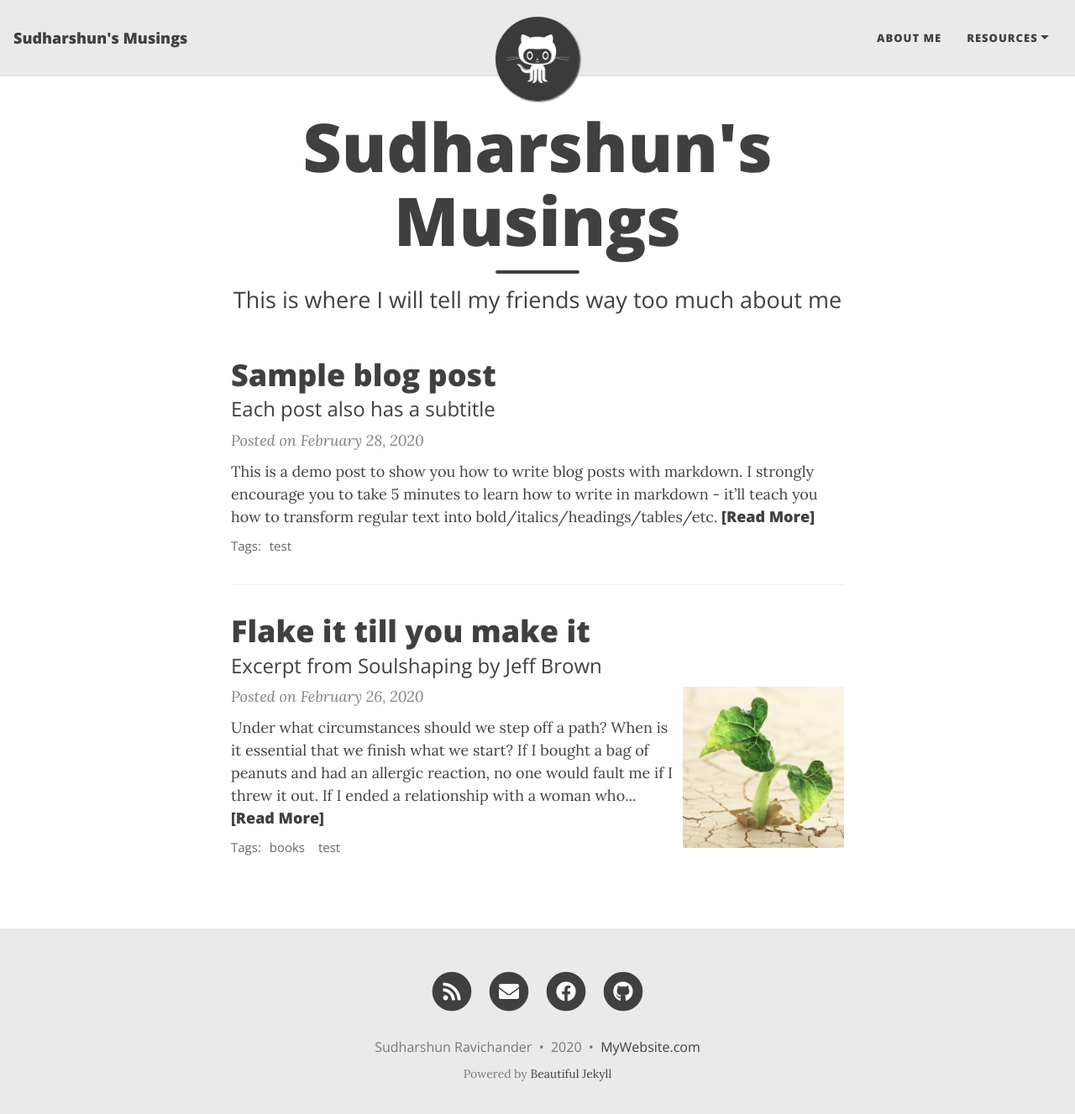
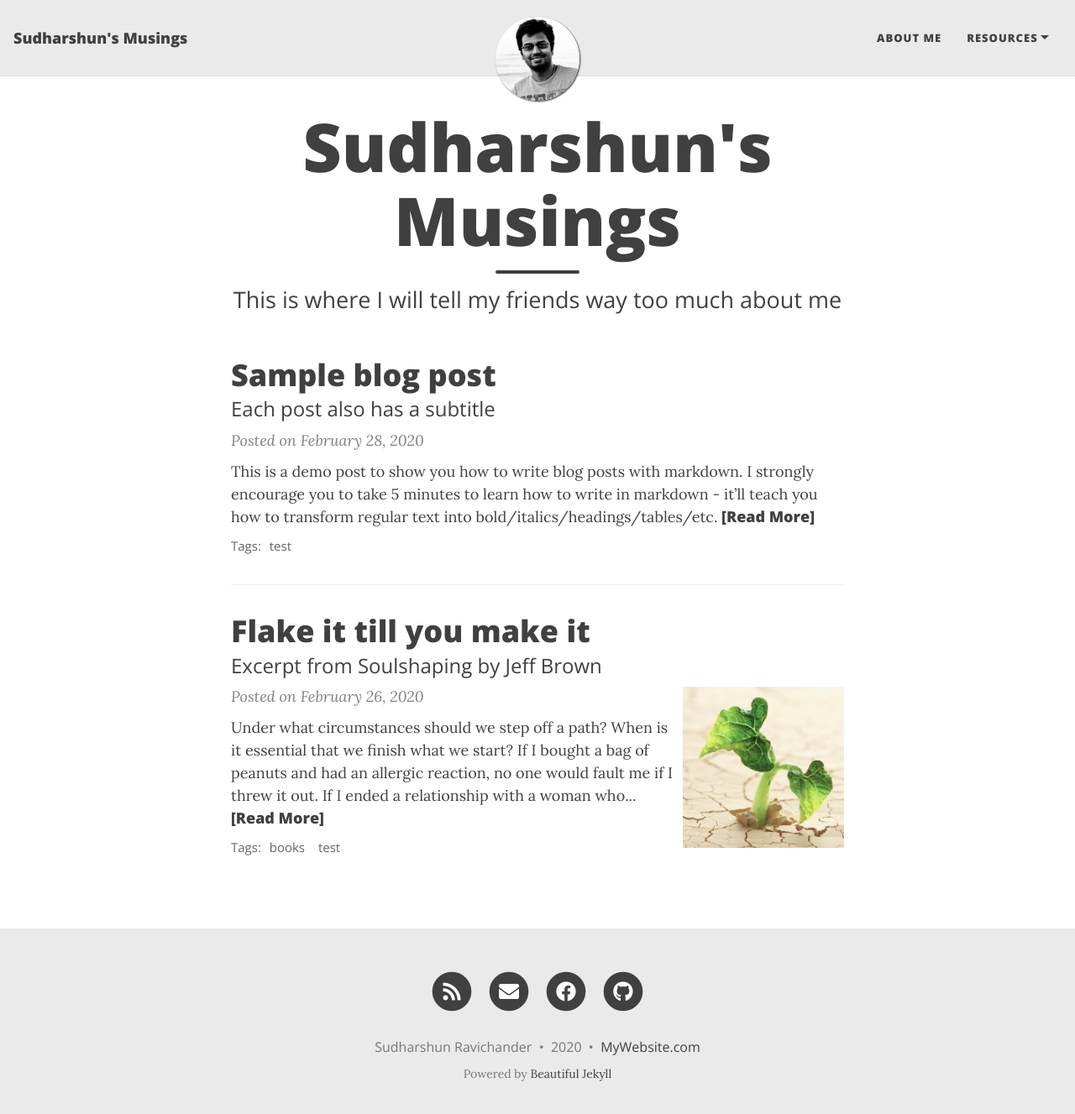
Before and after one commit to Sudharshun/sudharshun.github.io, a Jekyll site: the page built from index.html, in a window 1280 px wide and 1340 px high. Shown: the top 1327 px of the window at 84% size. Built offline with Jekyll 4.4.1, drawn with Linux system fonts in a browser that asks for light colours; nearby versions of some CDN libraries; the list of posts is cut into pages by our own code.

Commit message:
Modifying about me

```diff
--- a/_config.yml
+++ b/_config.yml
@@ -22,7 +22,7 @@ navbar-links:
 
 # Image to show in the navigation bar - works best with a square image
 # Remove this parameter if you don't want an image in the navbar
-avatar: "/assets/img/avatar-icon.png"
+avatar: "/assets/img/sr.jpeg"
 
 # By default, the image is cut into a circle. You can disable this behaviour by setting 'round-avatar: false'
 round-avatar: true
```
Also changed, not shown: assets/img/sr.jpeg (added).
